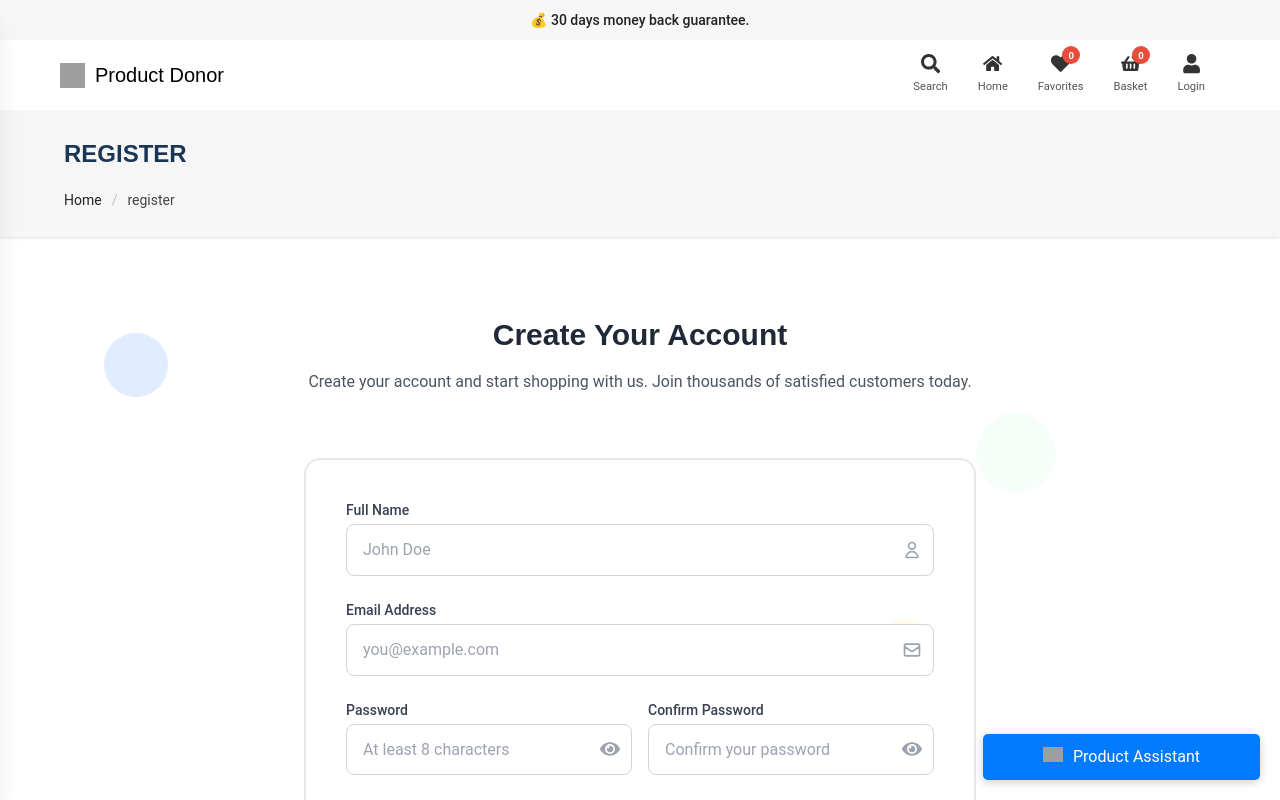
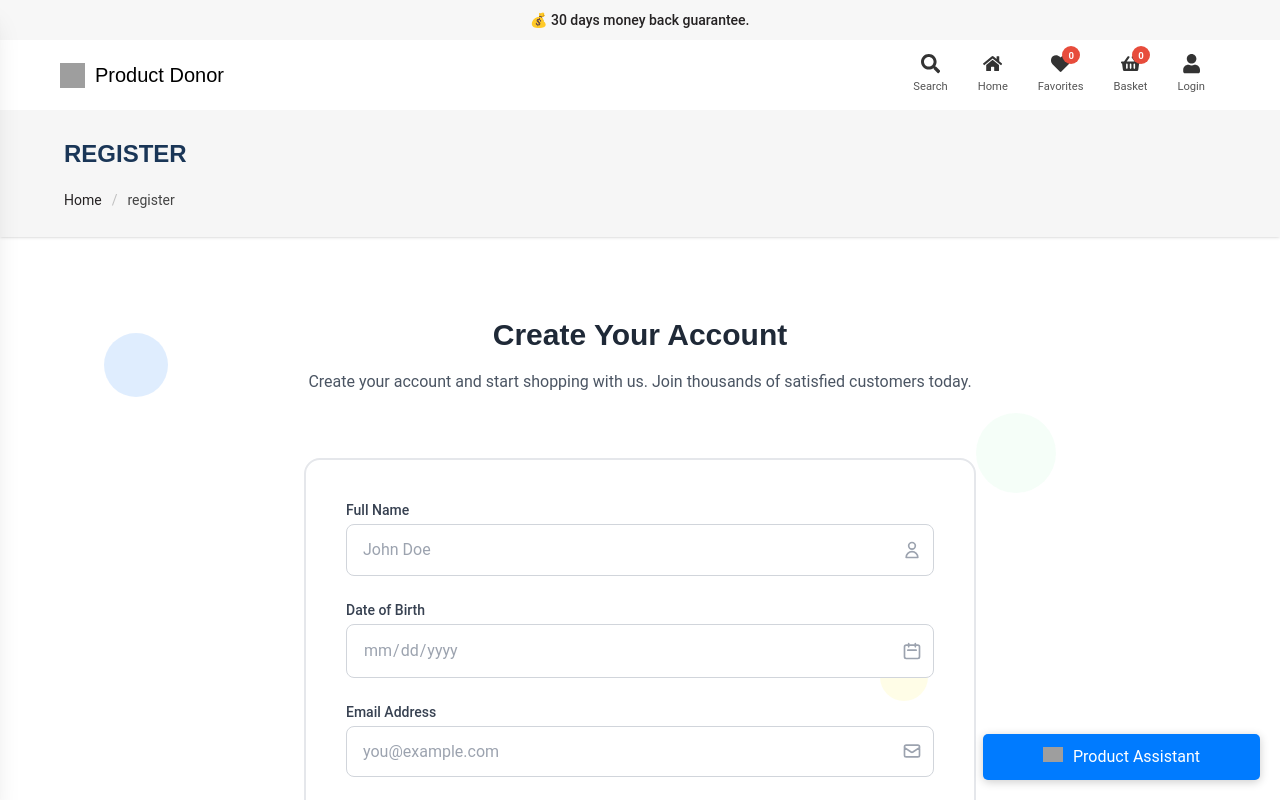
Before and after one commit to asyayakim/product-service-frontend, a React (Vite) app in the folder product-service-app/: page /register in a window 1280 px wide. Shown: the top 800 px of the page. Built offline with nearby package versions, Linux system fonts and the light colour scheme; grey boxes are pictures that could not be loaded.

Commit message:
Fixed frontend for login
Fixed calendar, now it is looks better

```diff
--- a/product-service-app/src/App.css
+++ b/product-service-app/src/App.css
@@ -262,6 +262,19 @@
   font-weight: bold;
 }
 
+/* calender */
+
+input[type="date"]::-webkit-calendar-picker-indicator {
+  opacity: 0;
+  position: absolute;
+  right: 0;
+  width: 100%;
+  height: 100%;
+  cursor: pointer;
+}
+input[type="date"]:not(:focus):invalid {
+  color: #9CA3AF;
+}
 @media (max-width: 768px) {
   .logo-text {
     display: none;
--- a/product-service-app/src/pages/Signup.tsx
+++ b/product-service-app/src/pages/Signup.tsx
@@ -16,6 +16,7 @@ export default function Register() {
     password: "",
     confirmPassword: "",
     country: "",
+    birthDate: "",
     termsAgreed: false,
     marketingAgreed: false
   });
@@ -53,7 +54,7 @@ export default function Register() {
 
       const username = formData.email.split('@')[0] + Math.floor(Math.random() * 1000);
 
-      const authResponse = await fetch(`${API_BASE_URL}/user`, {
+      const authResponse = await fetch(`${API_BASE_URL}/api/user`, {
         method: "POST",
         headers: { "Content-Type": "application/json" },
         body: JSON.stringify({
@@ -71,15 +72,14 @@ export default function Register() {
         return;
       }
 
-      const customerResponse = await fetch(`${API_BASE_URL}/Customer`, {
+      const customerResponse = await fetch(`${API_BASE_URL}/api/customer`, {
         method: "POST",
         headers: { "Content-Type": "application/json" },
         body: JSON.stringify({
           userId: Number(authData),
           firstName: firstName,
           lastName: lastName,
-          phoneNumber: "",
-          dateOfBirth: "",
+          age: formData.birthDate,
           country: formData.country
         })
       });
@@ -140,6 +140,29 @@ export default function Register() {
                     <div className="absolute inset-y-0 right-0 flex items-center pr-3 pointer-events-none">
                       <svg xmlns="http://www.w3.org/2000/svg" className="w-5 h-5 text-gray-400" fill="none" viewBox="0 0 24 24" stroke="currentColor">
                         <path strokeLinecap="round" strokeLinejoin="round" strokeWidth={2} d="M16 7a4 4 0 11-8 0 4 4 0 018 0zM12 14a7 7 0 00-7 7h14a7 7 0 00-7-7z" />
+                      </svg>
+                    </div>
+                  </div>
+                </div>
+                <div className="mb-6">
+                  <label htmlFor="fullName" className="block mb-1 text-sm font-medium text-gray-700">
+                    Date of Birth
+                  </label>
+                  <div className="relative">
+                    <input
+                      type="date"
+                      id="birthDate"
+                      name="birthDate"
+                      className="w-full px-4 py-3 transition border border-gray-300 rounded-lg focus:ring-2 focus:ring-blue-500 focus:border-blue-500"
+
+                      value={formData.birthDate}
+                      onChange={handleChange}
+                      required
+                      autoComplete="bday"
+                    />
+                    <div className="absolute inset-y-0 right-0 flex items-center pr-3 pointer-events-none">
+                      <svg xmlns="http://www.w3.org/2000/svg" className="w-5 h-5 text-gray-400" fill="none" viewBox="0 0 24 24" stroke="currentColor">
+                        <path strokeLinecap="round" strokeLinejoin="round" strokeWidth={2} d="M8 7V3m8 4V3m-9 8h10M5 21h14a2 2 0 002-2V7a2 2 0 00-2-2H5a2 2 0 00-2 2v12a2 2 0 002 2z" />
                       </svg>
                     </div>
                   </div>
```
